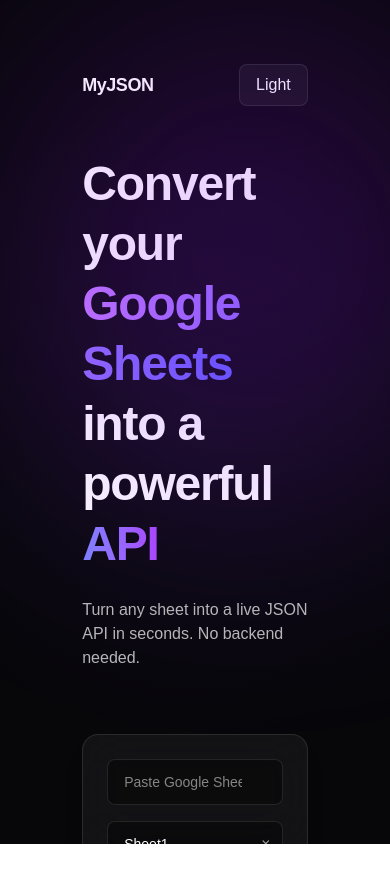
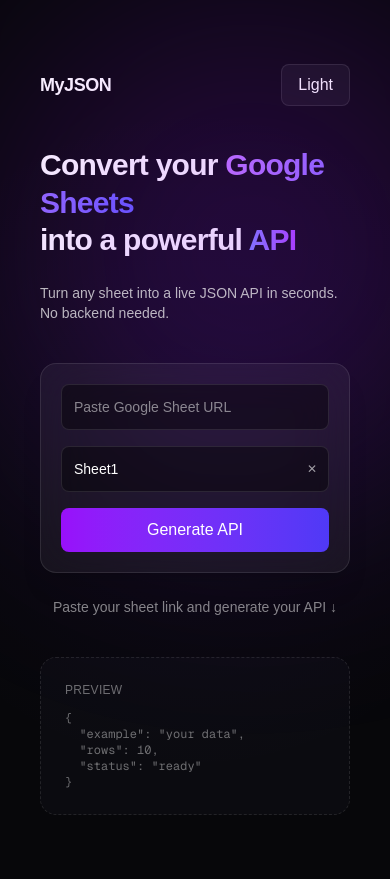
Before and after one commit to rrohitmishraa/myjson, a Next.js app: page / in a window 390 px wide. Before the commit the page ends 844 px from the top, so only its background shows below. Built offline with nearby package versions, Linux system fonts and the light colour scheme.

Commit message:
responsive

```diff
--- a/app/page.tsx
+++ b/app/page.tsx
@@ -149,7 +149,7 @@
 
   return (
     <motion.div
-      className={`h-screen px-6 py-16 relative flex flex-col overflow-hidden ${isDark ? "bg-[#07070a] text-white" : "bg-[#f5f7fb] text-gray-900"}`}
+      className={`min-h-screen px-6 py-16 relative flex flex-col overflow-hidden ${isDark ? "bg-[#07070a] text-white" : "bg-[#f5f7fb] text-gray-900"}`}
     >
 
       {/* Dynamic Glow */}
@@ -165,7 +165,7 @@
       <div className="pointer-events-none absolute inset-0 bg-[radial-gradient(circle_at_center,rgba(120,80,255,0.05),transparent_70%)]" />
 
       {/* NAVBAR */}
-      <div className="w-[80%] mx-auto px-6 flex justify-between items-center mb-8">
+      <div className="w-full md:w-[80%] mx-auto px-4 md:px-6 flex justify-between items-center mb-6 md:mb-8">
         <h1 className="text-lg font-semibold tracking-tight">MyJSON</h1>
 
         <button
@@ -177,10 +177,10 @@
       </div>
 
       {/* HERO + FORM */}
-      <div className="w-[80%] mx-auto px-6 mt-4 grid md:grid-cols-2 gap-16 items-center shrink-0">
+      <div className="w-full md:w-[80%] mx-auto px-4 md:px-6 mt-4 grid grid-cols-1 md:grid-cols-2 gap-10 md:gap-16 items-start md:items-center shrink-0">
         {/* LEFT - TEXT */}
         <div className="space-y-6">
-          <h1 className="text-5xl md:text-6xl font-semibold leading-tight tracking-tight">
+          <h1 className="text-3xl sm:text-4xl md:text-6xl font-semibold leading-tight tracking-tight">
             Convert your{" "}
             <span className="bg-gradient-to-r from-purple-400 to-indigo-500 text-transparent bg-clip-text">
               Google Sheets
@@ -191,7 +191,7 @@
             </span>
           </h1>
 
-          <p className="text-base opacity-70 max-w-md">
+          <p className="text-sm sm:text-base opacity-70 max-w-md">
             Turn any sheet into a live JSON API in seconds. No backend needed.
           </p>
         </div>
@@ -203,7 +203,7 @@
           transition={{ duration: 0.6, ease: "easeOut" }}
         >
           <div
-            className={`rounded-2xl p-6 border backdrop-blur-xl shadow-xl hover:scale-[1.01] transition-transform ${isDark ? "bg-white/5 border-white/10" : "bg-white border-gray-200"
+            className={`rounded-2xl p-5 md:p-6 border backdrop-blur-xl shadow-xl hover:scale-[1.01] transition-transform ${isDark ? "bg-white/5 border-white/10" : "bg-white border-gray-200"
               }`}
           >
             <div className="space-y-4">
@@ -219,7 +219,7 @@
                       next?.focus();
                     }
                   }}
-                  className={`w-full px-4 py-3 pr-10 rounded-lg text-sm border outline-none transition ${isDark
+                  className={`w-full px-3 md:px-4 py-3 pr-10 rounded-lg text-sm border outline-none transition ${isDark
                     ? "bg-black/40 border-white/10 focus:border-purple-500"
                     : "bg-white border-gray-300 focus:border-purple-500"
                     }`}
@@ -247,7 +247,7 @@
                       handleGenerate();
                     }
                   }}
-                  className={`w-full px-4 py-3 pr-10 rounded-lg text-sm border outline-none transition ${isDark
+                  className={`w-full px-3 md:px-4 py-3 pr-10 rounded-lg text-sm border outline-none transition ${isDark
                     ? "bg-black/40 border-white/10 focus:border-purple-500"
                     : "bg-white border-gray-300 focus:border-purple-500"
                     }`}
@@ -268,7 +268,7 @@
                 whileHover={{ scale: 1.03 }}
                 transition={{ type: "spring", stiffness: 300, damping: 20 }}
                 onClick={handleGenerate}
-                className="w-full py-3 rounded-lg bg-gradient-to-r from-purple-600 to-indigo-600 text-white font-medium transition cursor-pointer"
+                className="w-full py-2.5 md:py-3 rounded-lg bg-gradient-to-r from-purple-600 to-indigo-600 text-white font-medium transition cursor-pointer"
               >
                 Generate API
               </motion.button>
@@ -303,7 +303,7 @@
 
 
       {!data && !loading && (
-        <div className="w-[80%] mx-auto px-6 mt-16 select-none pointer-events-none shrink-0">
+        <div className="w-full md:w-[80%] mx-auto px-4 md:px-6 mt-10 sm:mt-16 select-none pointer-events-none shrink-0">
           <motion.div>
             <div
               className={`rounded-2xl p-6 border border-dashed ${isDark
@@ -333,7 +333,7 @@
           initial={{ opacity: 0, y: 30, scale: 0.98 }}
           animate={{ opacity: 1, y: 0, scale: 1 }}
           transition={{ duration: 0.5, ease: "easeOut" }}
-          className="w-[80%] mx-auto px-6 mt-10 flex-1 flex flex-col overflow-hidden"
+          className="w-full md:w-[80%] mx-auto px-4 md:px-6 mt-8 sm:mt-10 flex-1 flex flex-col overflow-hidden"
         >
           <div className="w-full flex-1 flex flex-col min-h-0">
             {loading && (
@@ -353,7 +353,7 @@
                 initial={{ opacity: 0, y: 20 }}
                 animate={{ opacity: 1, y: 0 }}
                 transition={{ duration: 0.4, ease: "easeOut" }}
-                className={`mt-4 h-[480px] overflow-y-auto overflow-x-hidden text-xs font-mono leading-relaxed rounded-xl border ${isDark ? "border-white/10 bg-[#0f0f14]" : "border-gray-200 bg-white"} px-4 py-4`}
+                className={`mt-4 h-[50vh] md:h-[480px] overflow-y-auto overflow-x-hidden text-[10px] md:text-xs font-mono leading-relaxed rounded-xl border ${isDark ? "border-white/10 bg-[#0f0f14]" : "border-gray-200 bg-white"} px-4 py-4`}
                 style={{ color: isDark ? "#e5e7eb" : undefined, scrollbarColor: isDark ? "#555 #111" : undefined }}
               >
                 <JSONNode data={data} />
```
